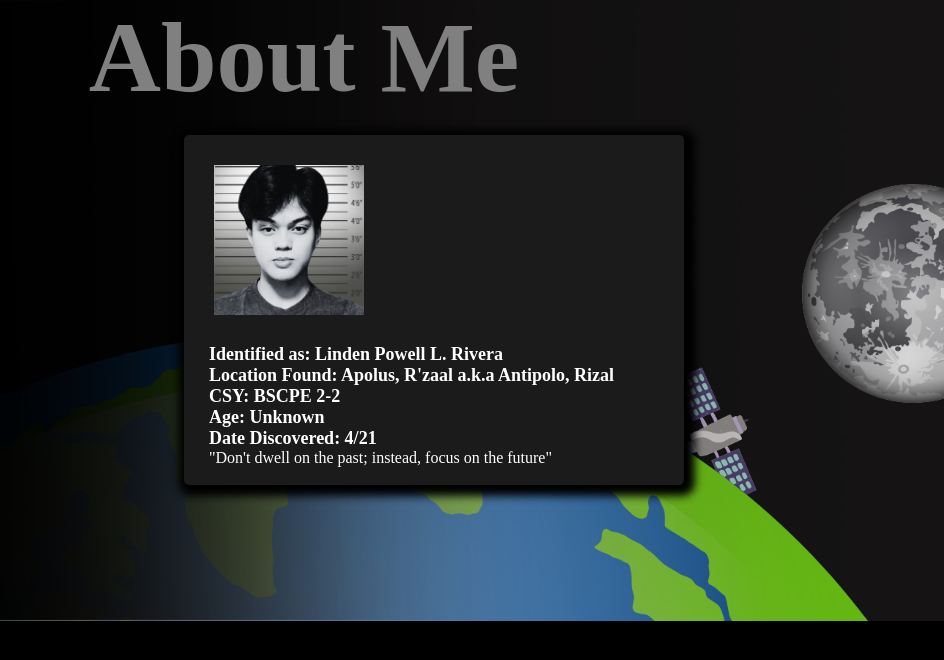
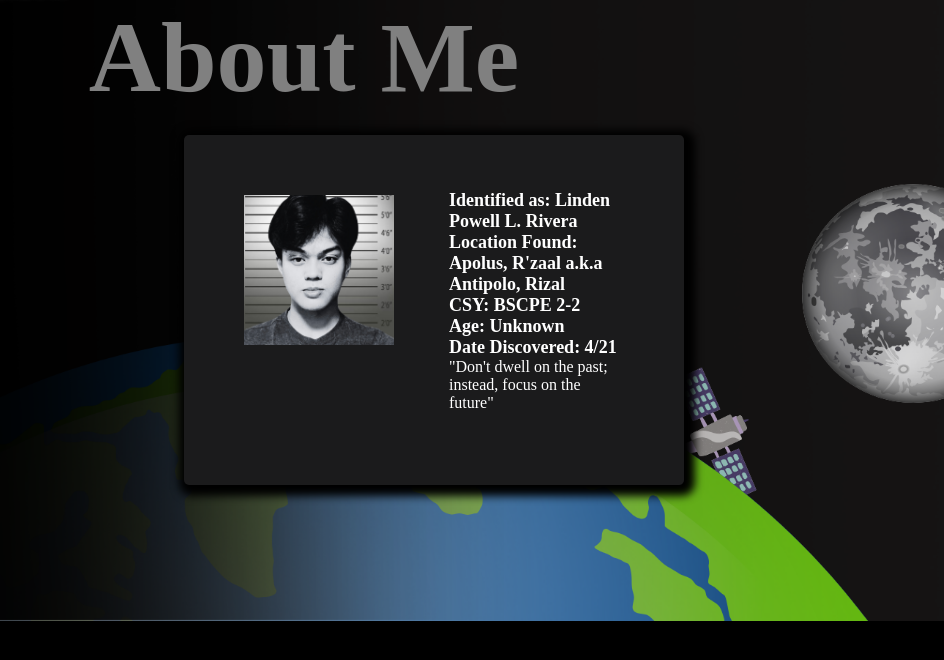
Before and after one commit to lindenn21/web_portfolio, a Flask app: page /profile in a window 1280 px wide. Shown: the part 87-747 px from the top of the page, without its empty margins (336-1280 px from the left). Run offline with Flask 3, Linux system fonts and the light colour scheme.

Commit message:
fixed a typo in the code

```diff
--- a/templates/profile.html
+++ b/templates/profile.html
@@ -26,8 +26,8 @@
     <a href="/contacts" style="text-decoration: none; color:white;"><h1 style="text-shadow: -8px 0px 10px white;"><b>Contacts</b></h1></a>
     </div> </header>
     <h1 style="color:gray; font-size: 100px; text-align: center;">About Me</h1>
-    <div class="box" style="align-items: center;>
-    <div style="display: flex; align-items: flex-start; padding: 30px; gap:30px; ">
+    <div class="box" style="align-items: center;">
+    <div style="display: flex; align-items: flex-start; padding: 30px; gap:30px;">
 <img src="static/images/profile-face.png" style="width: 150px; height: 150px; padding-left: 30px; padding-top: 30px;">
 
 <div style="color:white; padding: 25px;">
```
